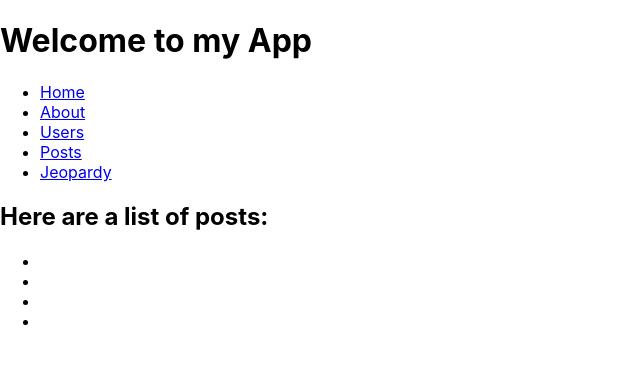
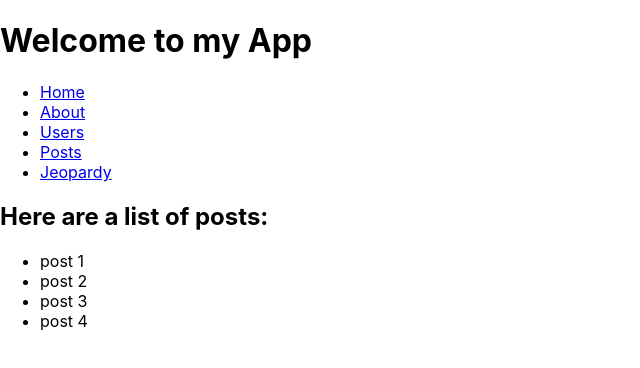
Before and after one commit to amex-bootcamp/react-w2d4-demo, a React (Create React App) app: page /posts in a window 1280 px wide. Shown: the top 368 px of the page, without its empty margins (0-640 px from the left). Built offline with nearby package versions, Linux system fonts and the light colour scheme; no server answers.

Commit message:
react-router: initialize PostList state with post objects

```diff
--- a/src/components/PostList/PostList.js
+++ b/src/components/PostList/PostList.js
@@ -10,7 +10,12 @@ export default class PostList extends Component {
   // }
 
   state = {
-    posts: ["post 1", "post 2", "post 3", "post 4"],
+    posts: [
+      { title: "post 1" },
+      { title: "post 2" },
+      { title: "post 3" },
+      { title: "post 4" },
+    ],
   };
 
   componentDidMount() {
```
